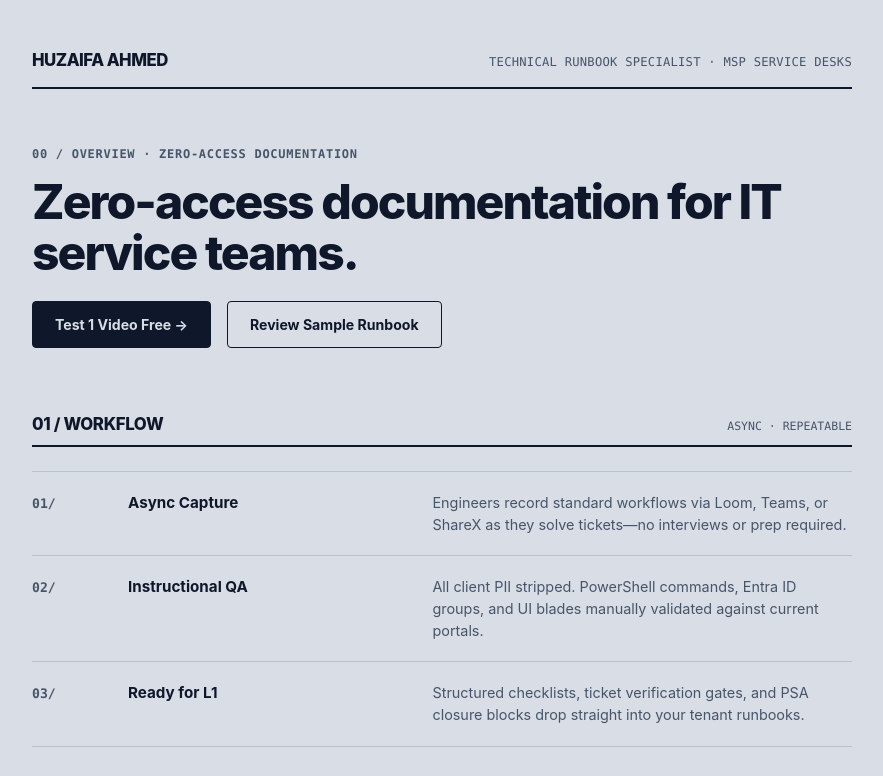
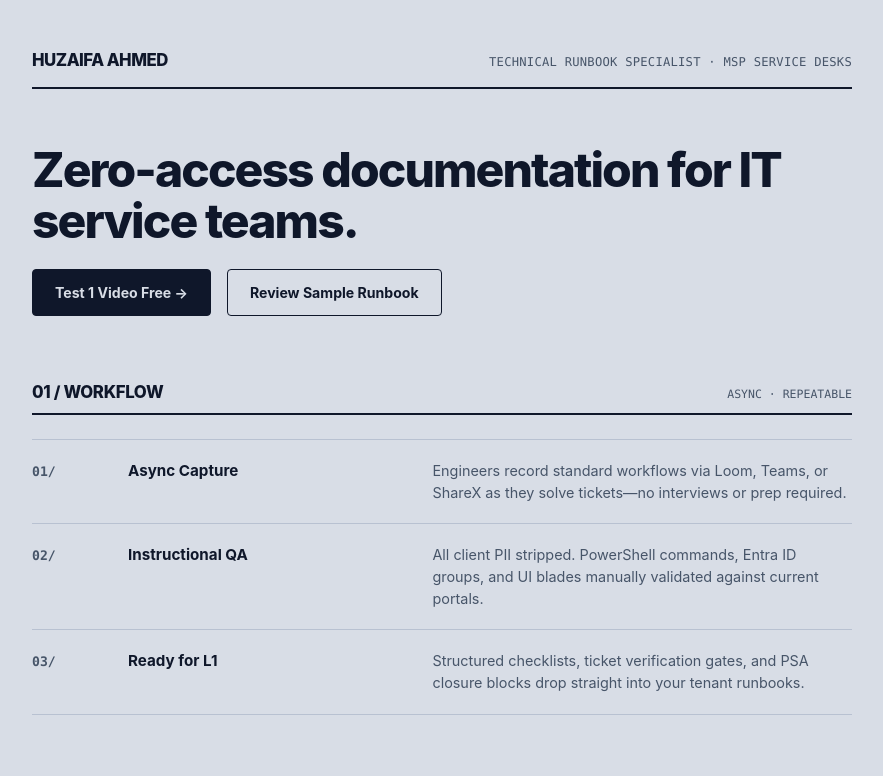
Before and after one commit to khuxaiphi-stack/khuxaiphi-stack.github.io, a plain HTML site: page index.html in a window 1280 px wide. Shown: the top 776 px of the page, without its empty margins (198-1081 px from the left). Drawn offline with Linux system fonts and the light colour scheme.

Commit message:
Update index.html

```diff
--- a/index.html
+++ b/index.html
@@ -17,7 +17,7 @@
 
     <!-- HERO -->
     <div class="hero">
-      <div class="kicker">00 / Overview &middot; Zero-Access Documentation</div>
+
       <h1>Zero-access documentation for IT service teams.</h1>
 
       <div class="hero-actions">
```
